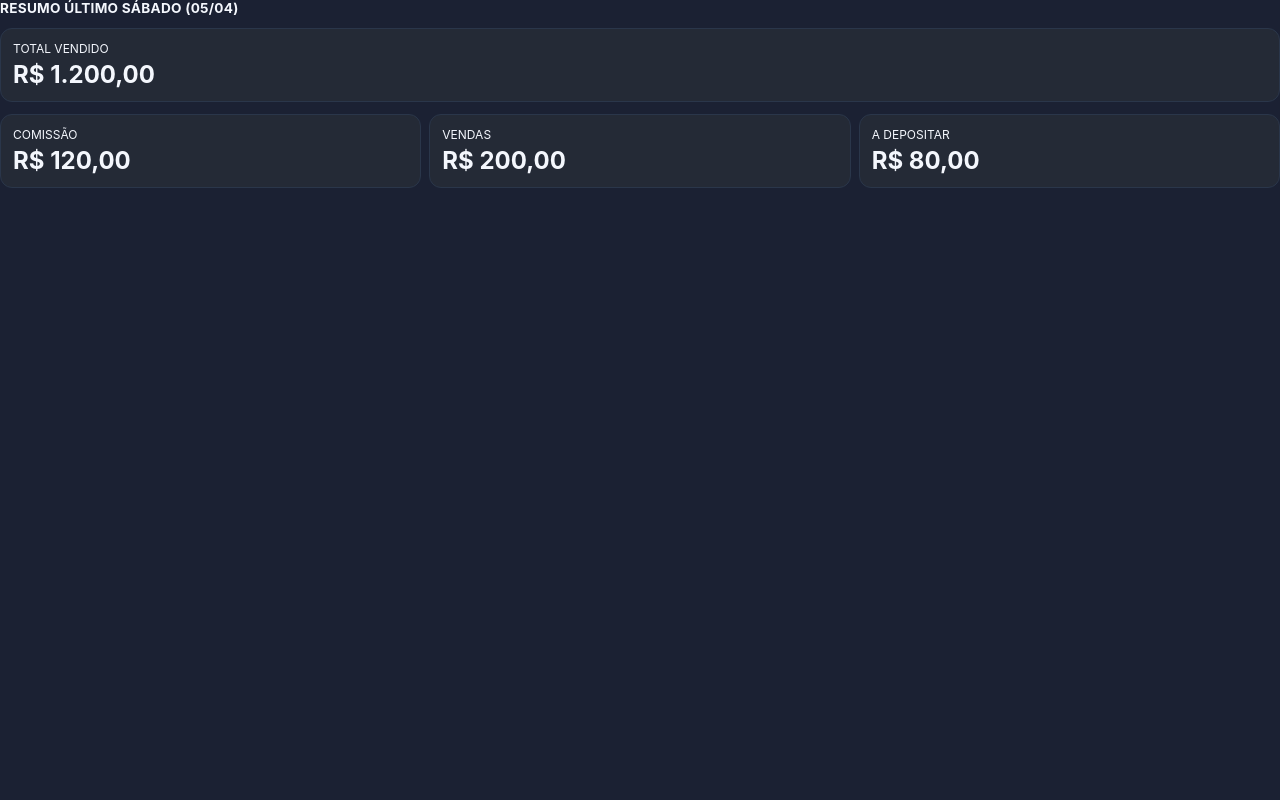
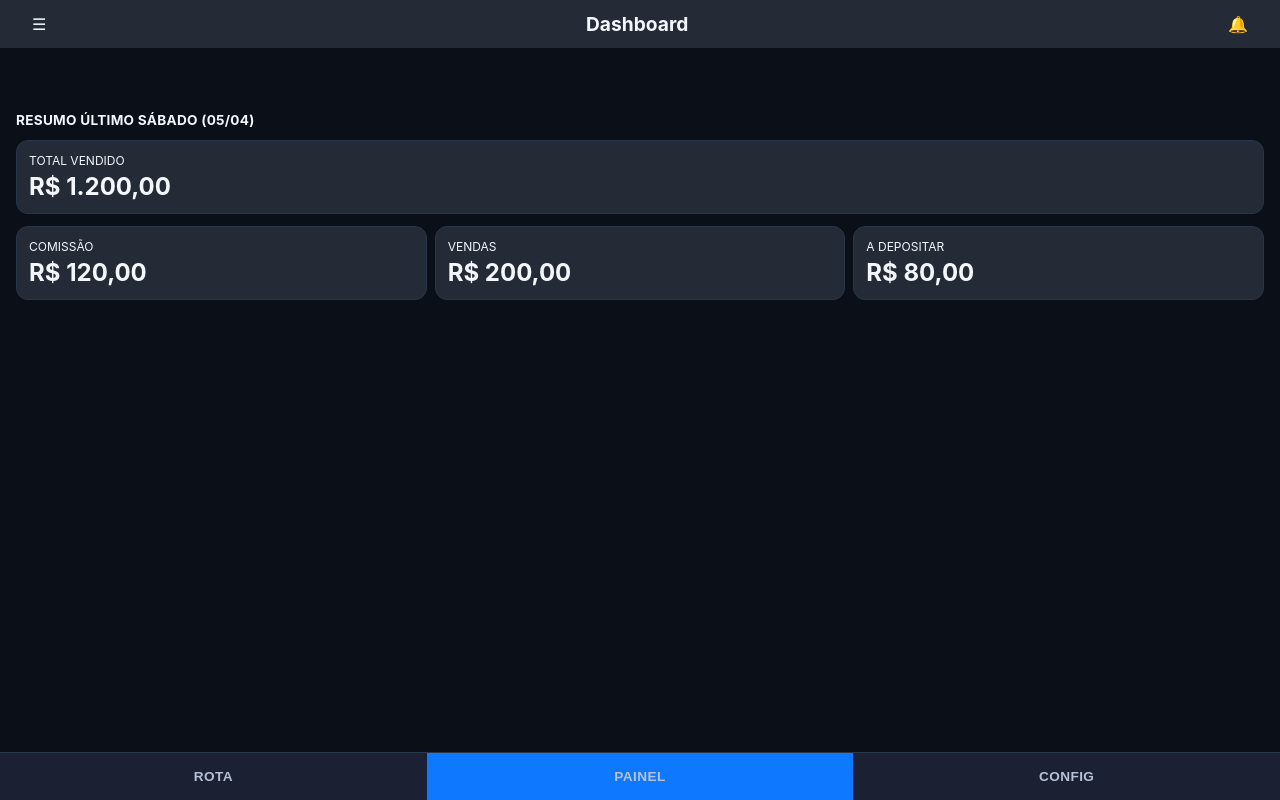
Before and after one commit to AlysoonFelipeeDev/gestor-de-certificados, a Next.js app: page / in a window 1280 px wide. Built offline with nearby package versions, Linux system fonts and the light colour scheme.

Commit message:
feat: organiza estrutura do layout

```diff
--- a/src/app/layout.tsx
+++ b/src/app/layout.tsx
@@ -1,20 +1,26 @@
 import type { Metadata } from "next";
-import { Geist, Geist_Mono } from "next/font/google";
-import "./globals.css";
+import "./globals.scss";
 
-const geistSans = Geist({
-  variable: "--font-geist-sans",
-  subsets: ["latin"],
-});
-
-const geistMono = Geist_Mono({
-  variable: "--font-geist-mono",
-  subsets: ["latin"],
-});
+import { Header } from "@/components/header";
+import { Footer } from "@/components/footer";
+import { Main } from "@/components/main";
 
 export const metadata: Metadata = {
-  title: "Create Next App",
-  description: "Generated by create next app",
+  title: "Gestor de comissões",
+  description: "Gestão de comissões",
+  openGraph: {
+    title: 'App de gestao de comissões',
+    description: 'App de gestão de comissões'
+  },
+  robots :{
+    index: true,
+    follow: true,
+    nocache: true,
+    googleBot: {
+      index: true,
+      follow: true
+    }
+  }
 };
 
 export default function RootLayout({
@@ -23,8 +29,14 @@ export default function RootLayout({
   children: React.ReactNode;
 }>) {
   return (
-    <html lang="en" className={`${geistSans.variable} ${geistMono.variable}`}>
-      <body>{children}</body>
+    <html lang="pt-BR">
+      <body>
+          <Header/>
+          <Main>
+            {children}
+          </Main>
+          <Footer/>
+        </body>
     </html>
   );
 }
```
